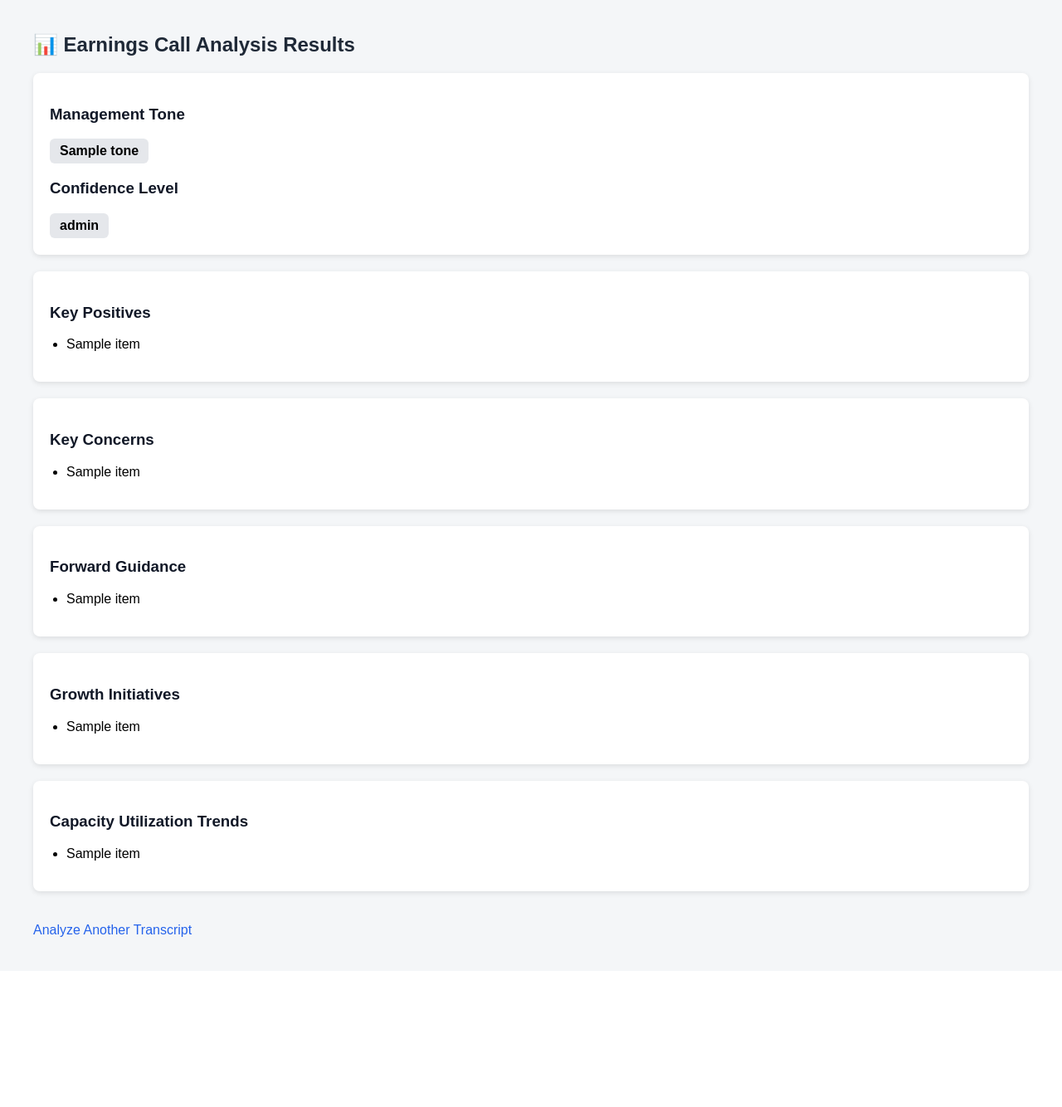
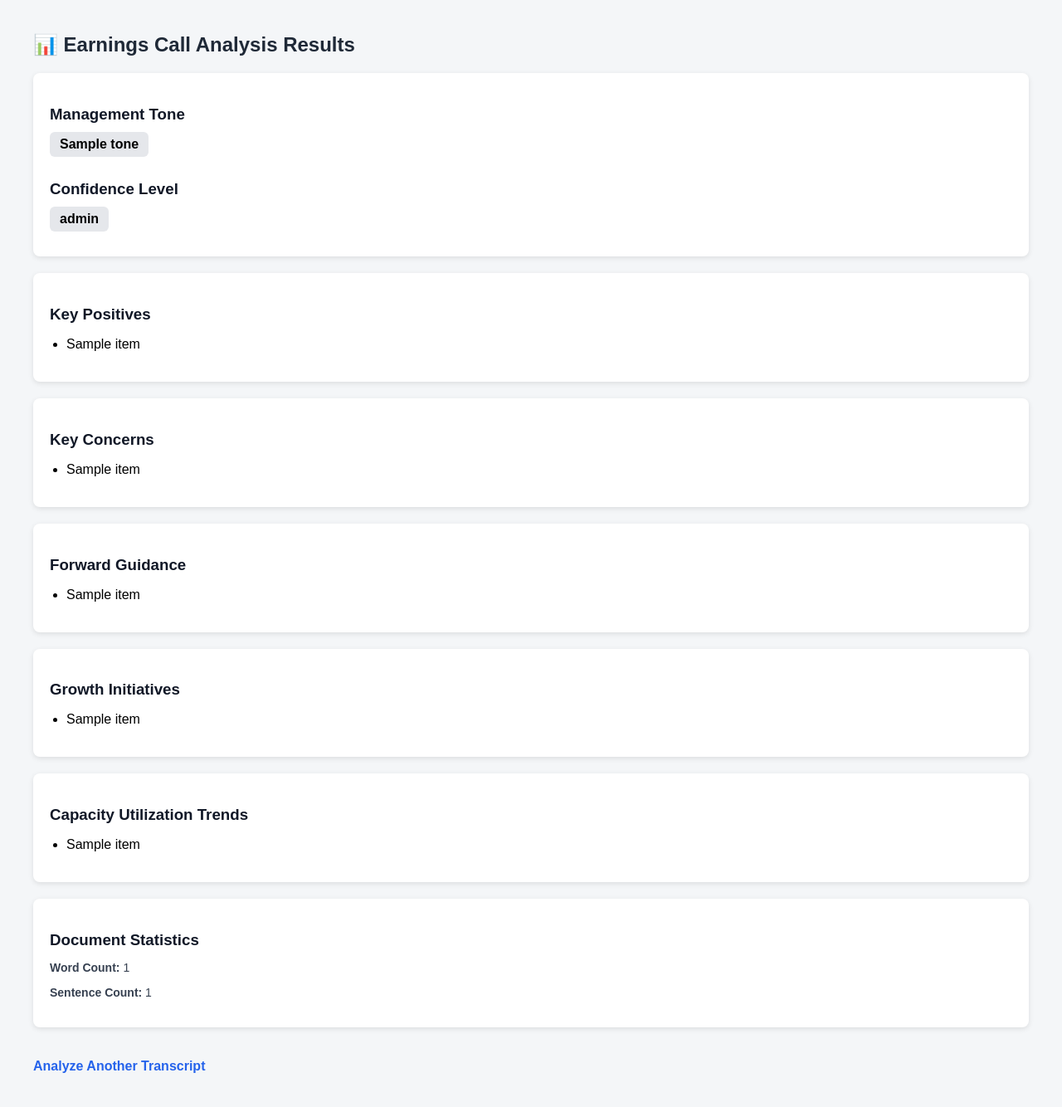
Before and after one commit to rakesh-4482/earnings-call-analyzer, a FastAPI app: template templates/results.html in a window 1280 px wide. Shown: the whole page at 83% size. Before the commit the page ends 1129 px from the top, so only its background shows below. Run offline with FastAPI, Linux system fonts and the light colour scheme; the template is opened without the code that fills it: most values are stand-ins (such as "Sample title", 1, 10 or a date in 2020).

Commit message:
Added document statistics to output

```diff
--- a/main.py
+++ b/main.py
@@ -118,6 +118,8 @@ def analyze_transcript(text):
                     capacity_trends.append(clean_s)
                     break
 
+    word_count = len(text.split())
+    sentence_count = len(sentences)
 
     return {
         "tone": tone,
@@ -126,13 +128,39 @@ def analyze_transcript(text):
         "key_concerns": key_concerns[:5],
         "forward_guidance": forward_guidance[:5],
         "growth_initiatives": growth_initiatives[:5],
-        "capacity_utilization_trends": capacity_trends[:5]
-    }
+        "capacity_utilization_trends": capacity_trends[:5],
+        "document_stats": {
+            "word_count": word_count,
+            "sentence_count": sentence_count
+            }
+        }
+
 
 
 @app.post("/analyze", response_class=HTMLResponse)
 async def analyze(request: Request, file: UploadFile = File(...)):
+
+    # ✅ File type validation
+    if not file.filename.lower().endswith(".pdf"):
+        return templates.TemplateResponse(
+            "results.html",
+            {
+                "request": request,
+                "results": {
+                    "tone": "N/A",
+                    "confidence_level": "N/A",
+                    "key_positives": [],
+                    "key_concerns": [],
+                    "forward_guidance": [],
+                    "growth_initiatives": [],
+                    "capacity_utilization_trends": [],
+                    "error": "Only PDF files are supported."
+                }
+            }
+        )
+
     contents = await file.read()
+
     pdf_reader = PyPDF2.PdfReader(io.BytesIO(contents))
 
     full_text = ""
@@ -140,6 +168,25 @@ async def analyze(request: Request, file: UploadFile = File(...)):
         text = page.extract_text()
         if text:
             full_text += text + "\n"
+
+    # ✅ Minimum length validation
+    if len(full_text.strip()) < 500:
+        return templates.TemplateResponse(
+            "results.html",
+            {
+                "request": request,
+                "results": {
+                    "tone": "Insufficient Data",
+                    "confidence_level": "Low",
+                    "key_positives": [],
+                    "key_concerns": [],
+                    "forward_guidance": [],
+                    "growth_initiatives": [],
+                    "capacity_utilization_trends": [],
+                    "error": "Document too short for meaningful analysis."
+                }
+            }
+        )
 
     results = analyze_transcript(full_text)
 
--- a/templates/results.html
+++ b/templates/results.html
@@ -23,6 +23,7 @@
 
         h3 {
             color: #111827;
+            margin-bottom: 10px;
         }
 
         ul {
@@ -35,17 +36,39 @@
             border-radius: 6px;
             background-color: #e5e7eb;
             font-weight: bold;
+            margin-bottom: 10px;
+        }
+
+        .error-box {
+            background-color: #fee2e2;
+            color: #991b1b;
+            padding: 15px;
+            border-radius: 6px;
+            margin-bottom: 20px;
+            font-weight: bold;
+        }
+
+        .stats {
+            font-size: 14px;
+            color: #374151;
         }
 
         a {
             text-decoration: none;
             color: #2563eb;
+            font-weight: bold;
         }
     </style>
 </head>
 <body>
 
 <h2>📊 Earnings Call Analysis Results</h2>
+
+{% if results.error %}
+    <div class="error-box">
+        {{ results.error }}
+    </div>
+{% endif %}
 
 <div class="card">
     <h3>Management Tone</h3>
@@ -110,6 +133,16 @@
     </ul>
 </div>
 
+{% if results.document_stats %}
+<div class="card">
+    <h3>Document Statistics</h3>
+    <div class="stats">
+        <p><strong>Word Count:</strong> {{ results.document_stats.word_count }}</p>
+        <p><strong>Sentence Count:</strong> {{ results.document_stats.sentence_count }}</p>
+    </div>
+</div>
+{% endif %}
+
 <br>
 <a href="/">Analyze Another Transcript</a>
 
```
